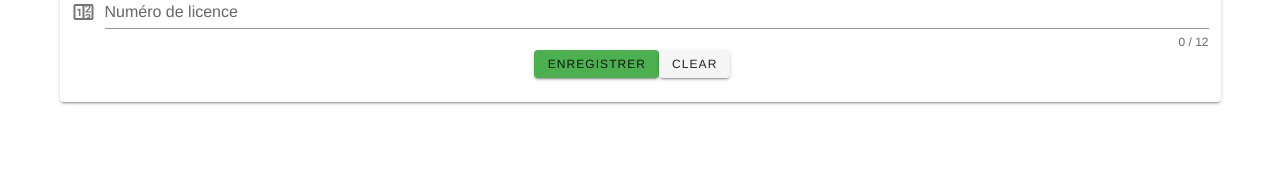
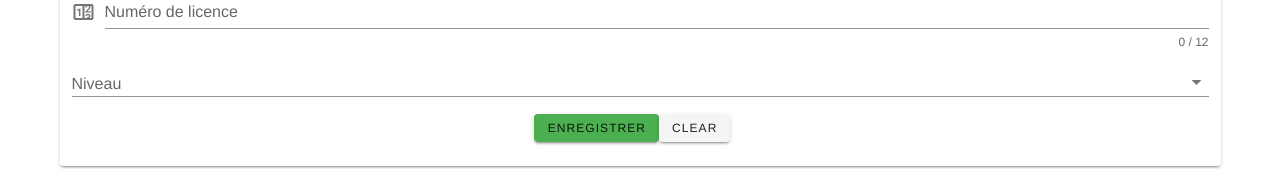
Before and after one commit to Desmond2424/WebApp-5A, a Vue app: page /subscribe in a window 1280 px wide. Shown: the part 990-1159 px from the top of the page. Before the commit the page ends 1104 px from the top, so only its background shows below. Built offline with nearby package versions, Linux system fonts and the light colour scheme; what vue-sidebar-menu would draw is missing.

Commit message:
User management page : Adding Levels

```diff
--- a/src/components/Profil.vue
+++ b/src/components/Profil.vue
@@ -6,7 +6,6 @@
       max-width="600"
       tile
   >
-
           <v-avatar
             class="profile"
             color="grey"
@@ -19,7 +18,7 @@
       <v-list-item two-line>
       <v-list-item-content>
         <v-list-item-title>{{name}} {{firstname}}</v-list-item-title>
-        <v-list-item-subtitle>Membre</v-list-item-subtitle>
+        <v-list-item-subtitle>{{Level}}</v-list-item-subtitle>
       </v-list-item-content>
     </v-list-item>
 
@@ -110,6 +109,7 @@
       name: 'Name',
       firstname: 'Firstname',
       valid: true,
+      Level: 'Débutant',
       email: '',
       emailRules: [
         v => !!v || 'Veuillez renseigner votre e-mail',
--- a/src/components/Subscribe.vue
+++ b/src/components/Subscribe.vue
@@ -73,8 +73,16 @@
         required>
       </v-text-field>
 
+      <v-select
+          :items="items"
+          label="Niveau"
+          class="mt-5"
+          dense
+          v-model="Level"
+        ></v-select>
+
     <v-btn small  :disabled="!valid" color="green" @click="Submit">Enregistrer</v-btn>
-    <v-btn small  :disabled="!valid" class="mr-4" @click="reset">Clear </v-btn>
+    <v-btn small  class="mr-4" @click="reset">Clear </v-btn>
 
 
       <br><br>
@@ -92,6 +100,8 @@ export default {
     return {
       valid: true,
       url: 'http://localhost:8080',
+      Level:'',
+      items: ['Classe débutante', 'Classe intermédiaire', 'Classe découverte', 'Classe professionnel'],
       email: '',
       emailRules: [
         v => !!v || 'Veuillez renseigner votre e-mail',
@@ -150,7 +160,8 @@ export default {
           Lastname: this.Lastname,
           Firstname: this.Firstname,
           phoneNumber: this.phoneNumber,
-          LicenseNumber: this.LicenseNumber
+          LicenseNumber: this.LicenseNumber,
+          Level: this.Level
         }
       })
         .then(response => {
--- a/src/components/User.vue
+++ b/src/components/User.vue
@@ -131,6 +131,13 @@
                         rounded
                         required>
                       </v-text-field>
+
+                    <v-select
+                      :items="items"
+                      v-model="editedItem.Level"
+                      label="Niveau"
+                      dense
+                    ></v-select>
                     </v-col>
                   </v-row>
         <v-card-actions>
@@ -183,6 +190,10 @@
     valid:true,
     search: '',
 
+    Level: '',
+    items: ['Classe débutante', 'Classe intermédiaire', 'Classe découverte', 'Classe professionnel'],
+
+
     emailRules: [
         v => !!v || 'Veuillez renseigner votre e-mail',
         v => /.+@.+\..+/.test(v) || 'Veuillez respectez le format du courriel (exemple@domain.fr)'
@@ -231,6 +242,7 @@
       { text: 'E-mail', value: 'Mail' },
       { text: 'Téléphone', value: 'Téléphone' },
       { text: 'Licence', value: 'Licence' },
+      { text: 'Level', value: 'Level' },
       { text: 'Actions', value: 'actions', sortable: false },
     ],
 
@@ -244,6 +256,7 @@
       mail: '',
       Téléphone: 0.0,
       Licence: 0.0,
+      Level: ''
     },
     defaultItem: {
       Id: 0,
@@ -253,6 +266,7 @@
       mail: '',
       Téléphone: 0.0,
       Licence: 0.0,
+      Level: ''
     },
   }),
 
@@ -294,6 +308,7 @@
           Mail: "User1@esiea.fr",
           Téléphone: 0,
           Licence: 0,
+          Level: ''
         },
         {
           Id: 2,
@@ -303,6 +318,7 @@
           Mail: "User2@esiea.fr",
           Téléphone: 0,
           Licence: 0,
+          Level: ''
         },
       ]
     },
```
Also changed, not shown: server.js (+15 -13 lines).
